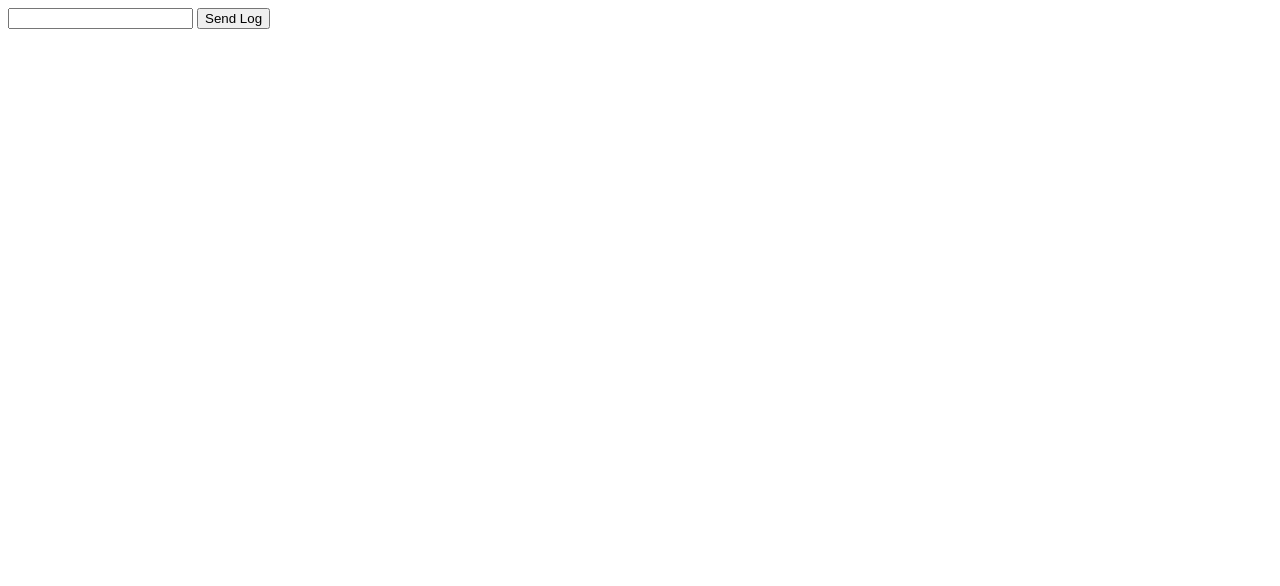
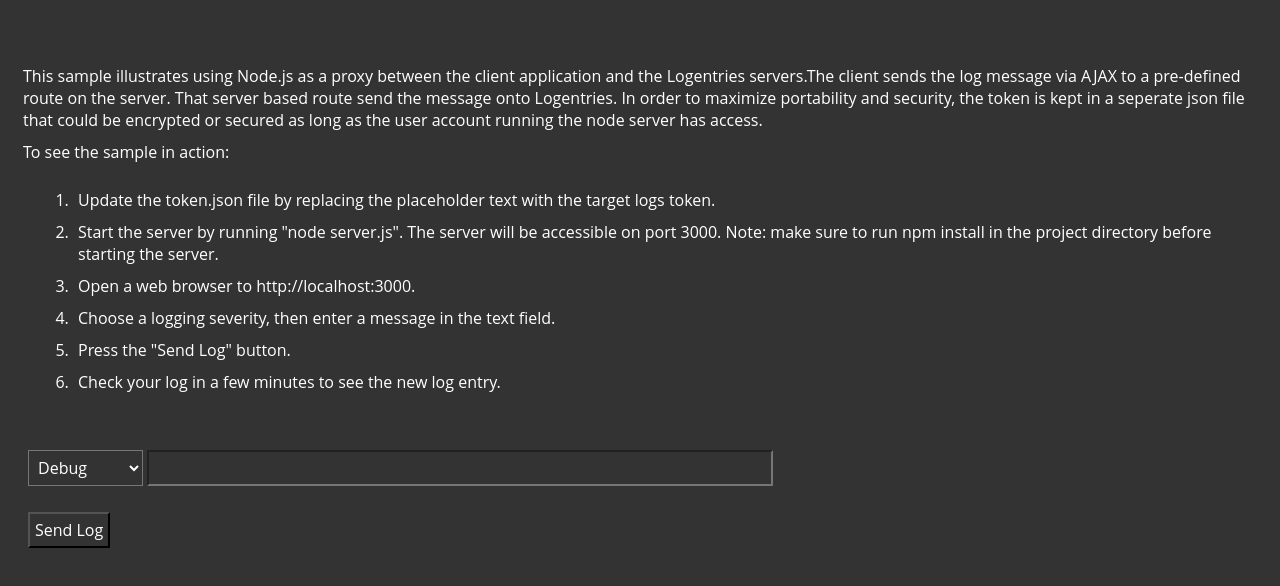
Before and after one commit to LogentriesCommunity/Logentries-Node-Proxy, a website: page app/index.html in a window 1280 px wide. Drawn offline with nearby package versions, Linux system fonts and the light colour scheme.

Commit message:
Working version

```diff
--- a/app/index.html
+++ b/app/index.html
@@ -1,10 +1,78 @@
+<!DOCTYPE html>
 <html>
-  <head>
-    <script src="https://code.jquery.com/jquery-2.2.4.min.js"   integrity="sha256-BbhdlvQf/xTY9gja0Dq3HiwQF8LaCRTXxZKRutelT44="   crossorigin="anonymous"></script>
-    <script src="js/app.js"></script>
-  </head>
-  <body>
-    <input id="msg" type="text" />
-    <button onClick="sendLog()">Send Log</button>
-  </body>
+<head>
+
+<script src="https://code.jquery.com/jquery-2.2.4.min.js"
+integrity="sha256-BbhdlvQf/xTY9gja0Dq3HiwQF8LaCRTXxZKRutelT44="
+crossorigin="anonymous">
+</script>
+<script src="js/app.js">
+</script>
+<title>LogEntries - Node as a Logging Proxy Sample</title>
+
+<style>
+        * {
+            padding: 5px 5px 5px 5px;
+            background: #333;
+            font-family: 'Open Sans', sans-serif;
+            font-size: 1rem;
+            color: white;
+        }
+
+        ol {
+            padding-left:50px;
+        }
+
+        .textfield{
+            width: 50%;
+        }
+</style>
+</head>
+<body>
+    <p>
+        <div>
+            This sample illustrates using Node.js as a proxy between the client application and the Logentries servers.The client sends the log message via AJAX to a pre-defined route on the server.  That server based route send the message onto Logentries.  In order to maximize portability and security, the token is kept in a seperate json file that could be encrypted or secured as long as the user account running the node server has access.
+        </div>
+        <div>
+            To see the sample in action:
+            <ol>
+                <li>
+                    Update the token.json file by replacing the placeholder text with the target logs token.
+                </li>
+                <li>
+                    Start the server by running "node server.js". The server will be accessible on port 3000.  Note: make sure to run npm install in the project directory before starting the server.
+                </li>
+                <li>
+                    Open a web browser to http://localhost:3000.
+                </li>
+                <li>
+                    Choose a logging severity, then enter a message in the text field.
+                </li>
+                <li>
+                    Press the "Send Log" button.
+                </li>
+                <li>
+                    Check your log in a few minutes to see the new log entry.
+                </li>
+        </ol>
+    </p>
+    <p>
+        <select id="logType">
+            <option value="debug">Debug</option>
+            <option value="err">Error</option>
+            <option value="info">Info</option>
+            <option value="notice">Notice</option>
+            <option value="warning">Warning</option>
+            <option value="crit">Crit</option>
+            <option value="alert">Alert</option>
+            <option value="emerg">Emergency</option>
+        </select>
+        <input id="msg" type="text" class="textfield">
+    </p>
+    <p>
+        <button onclick="sendLog()">Send Log</button>
+    </p>
+    <div style="display: none" id="result">
+    </div>
+</body>
 </html>
--- a/app/js/app.js
+++ b/app/js/app.js
@@ -1,11 +1,19 @@
-function sendLog (type, msg){
-  console.log ($('#msg'))
-  $.ajax ({
+function sendLog(type, msg) {
+    //In a typical setup, this sends the data to the server at http://localhost:3000/log
+    $.ajax({
         url: '/log',
         method: 'POST',
         data: {
-      "type": 'info',
+            "type": $('#logType').val(),
             "msg": $('#msg').val()
+        },
+        success: function(){
+            $('#result').text('Congratulations! You logged a client message without exposing your log token.');
+            $('#result').show();
+        },
+        error: function (err){
+            $('#result').text('Ooops! An error occured: ' + err.responseText);
+            $('#result').show();
         }
     });
 }
--- a/package.json
+++ b/package.json
@@ -4,7 +4,6 @@
   "description": "Use node to connect to publish log to the logentries site to avoid exposing ids.",
   "main": "index.js",
   "author": "David Posin <david.posin.smp@gmail.com>",
-  "license": "ISC",
   "dependencies": {
     "body-parser": "^1.15.2",
     "express": "^4.14.0",
--- a/token.json
+++ b/token.json
@@ -1,3 +1,3 @@
 {
-  "token": "00e43e06-4ca5-451a-a212-9bdbbe0f13f5"
+  "token": "123_fake_token"
 }
```
Also changed, not shown: server.js (+33 -17 lines), README.md (added), app/assets/logentries-logo.png (added). Lines whose indentation alone changed are shown as unchanged.
